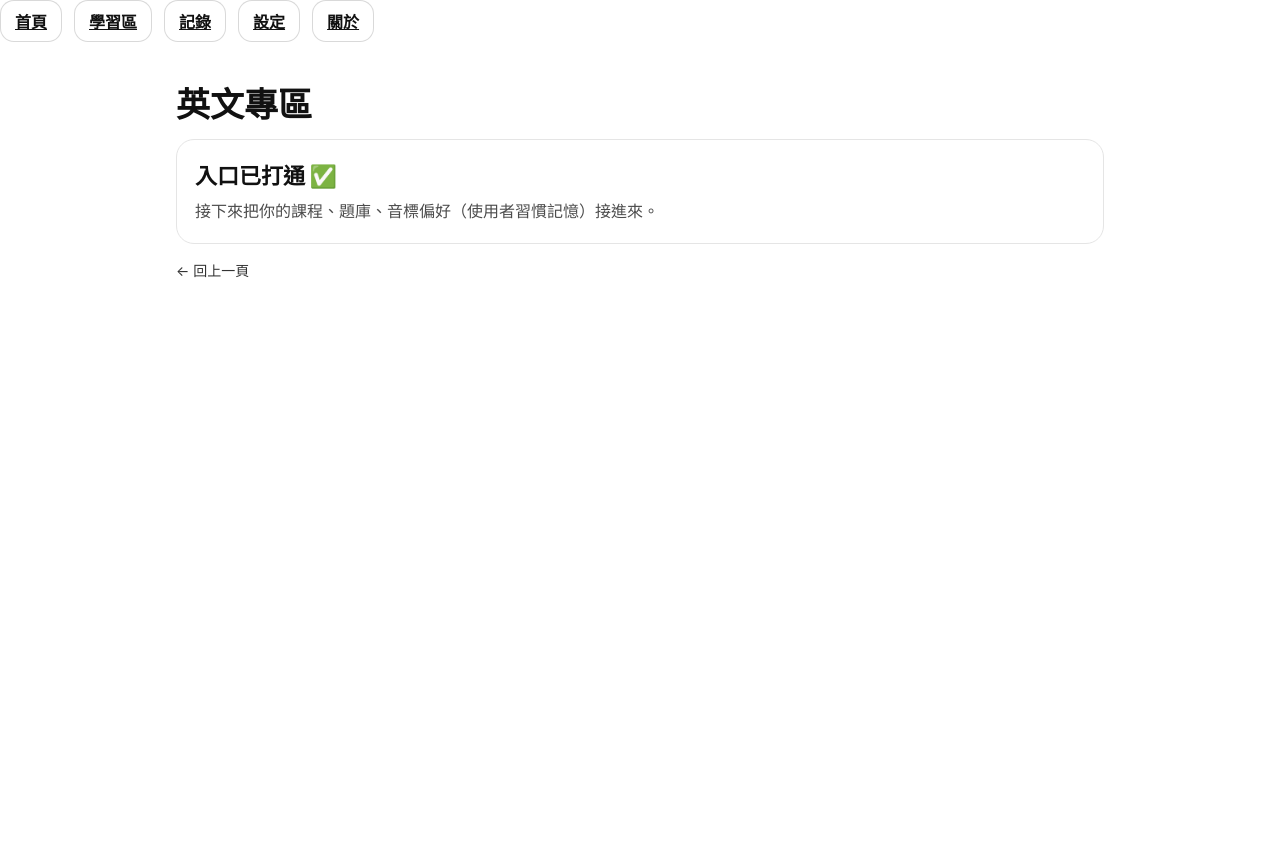
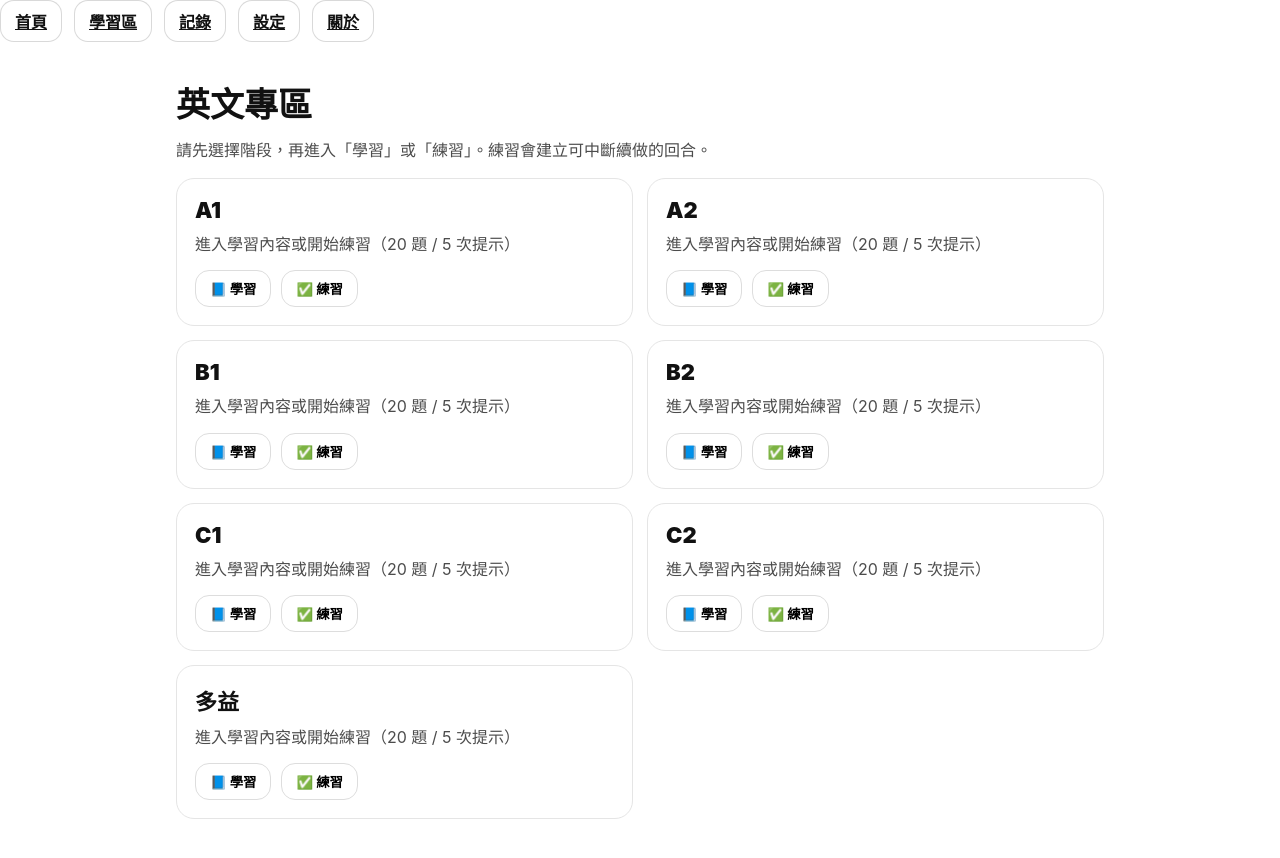
Before and after one commit to boos88978857-svg/ai-intelligent-learning-machine, a Next.js app: page /english in a window 1280 px wide. Before the commit the page ends 800 px from the top, so only its background shows below. Built offline with nearby package versions, Linux system fonts and the light colour scheme.

Commit message:
更新 page.tsx

```diff
--- a/app/english/page.tsx
+++ b/app/english/page.tsx
@@ -1,21 +1,71 @@
+// app/english/page.tsx
 "use client";
 
 import { useRouter } from "next/navigation";
 import { ui } from "../ui";
+import { newSession, upsertSession, setActiveSessionId } from "../lib/session";
+
+const levels = [
+  { id: "A1", title: "A1" },
+  { id: "A2", title: "A2" },
+  { id: "B1", title: "B1" },
+  { id: "B2", title: "B2" },
+  { id: "C1", title: "C1" },
+  { id: "C2", title: "C2" },
+  { id: "TOEIC", title: "多益" },
+] as const;
 
 export default function EnglishPage() {
   const router = useRouter();
+
+  function goLearn(level: string) {
+    router.push(`/english/learn?level=${encodeURIComponent(level)}`);
+  }
+
+  function startPractice(level: string) {
+    const s = newSession("英文");
+    // 先用 url 帶 level，下一步我們會把 level 存進 session 結構（避免只靠 url）
+    upsertSession(s);
+    setActiveSessionId(s.id);
+    router.push(`/practice/session?id=${encodeURIComponent(s.id)}&level=${encodeURIComponent(level)}`);
+  }
+
   return (
     <main style={ui.wrap}>
-      <h1 style={{ margin: "0 0 12px", fontSize: 34, fontWeight: 900 }}>英文專區</h1>
-      <div style={ui.card}>
-        <h2 style={ui.cardTitle}>入口已打通 ✅</h2>
-        <p style={ui.cardDesc}>接下來把你的課程、題庫、音標偏好（使用者習慣記憶）接進來。</p>
+      <h1 style={{ margin: "0 0 10px", fontSize: 34, fontWeight: 900 }}>
+        英文專區
+      </h1>
+
+      <p style={{ margin: "0 0 14px", opacity: 0.75, lineHeight: 1.7 }}>
+        請先選擇階段，再進入「學習」或「練習」。練習會建立可中斷續做的回合。
+      </p>
+
+      <div style={{ display: "grid", gridTemplateColumns: "1fr 1fr", gap: 14 }}>
+        {levels.map((lv) => (
+          <div key={lv.id} style={ui.card}>
+            <h2 style={{ ...ui.cardTitle, marginBottom: 8 }}>{lv.title}</h2>
+            <p style={{ ...ui.cardDesc, margin: "0 0 12px" }}>
+              進入學習內容或開始練習（20 題 / 5 次提示）
+            </p>
+
+            <div style={{ display: "flex", gap: 10, flexWrap: "wrap" }}>
+              <button
+                onClick={() => goLearn(lv.id)}
+                style={{ ...ui.navBtn, cursor: "pointer" }}
+              >
+                📘 學習
+              </button>
+
+              <button
+                onClick={() => startPractice(lv.id)}
+                style={{ ...ui.navBtn, cursor: "pointer" }}
+              >
+                ✅ 練習
+              </button>
+            </div>
+          </div>
+        ))}
       </div>
-
-      <button onClick={() => router.back()} style={ui.backLink}>
-        ← 回上一頁
-      </button>
     </main>
   );
 }
```
